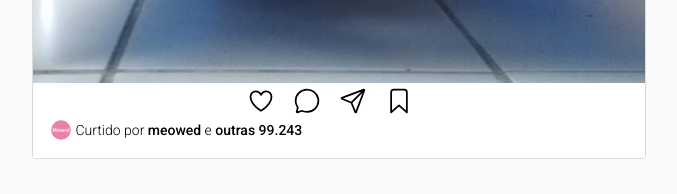
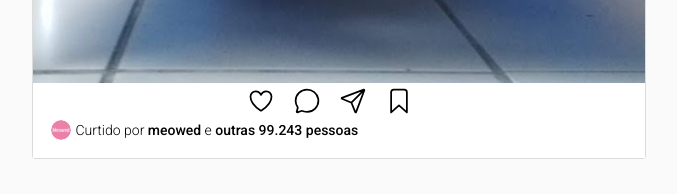
Before and after one commit to teles-tarcisio/Projeto_07_instagramReact, a JavaScript app: page / in a window 1280 px wide. Shown: the part 820-1014 px from the top of the page, without its empty margins (141-818 px from the left). Built offline with nearby package versions, Linux system fonts and the light colour scheme.

Commit message:
patch: <p> inside Post

```diff
--- a/src/components/leftColumn/Post.js
+++ b/src/components/leftColumn/Post.js
@@ -15,7 +15,7 @@ function PostLikes(props) {
     return (
         <div className="post-likes">
             <img className="who-avatar" src={likedAvatar} alt="who likes avatar"/>
-            <p>Curtido por <span>{likedName}</span> e <span>outras {likedQtty}</span></p>
+            <p>Curtido por <span>{likedName}</span> e <span>outras {likedQtty} pessoas</span></p>
         </div>
     );
 }
```
